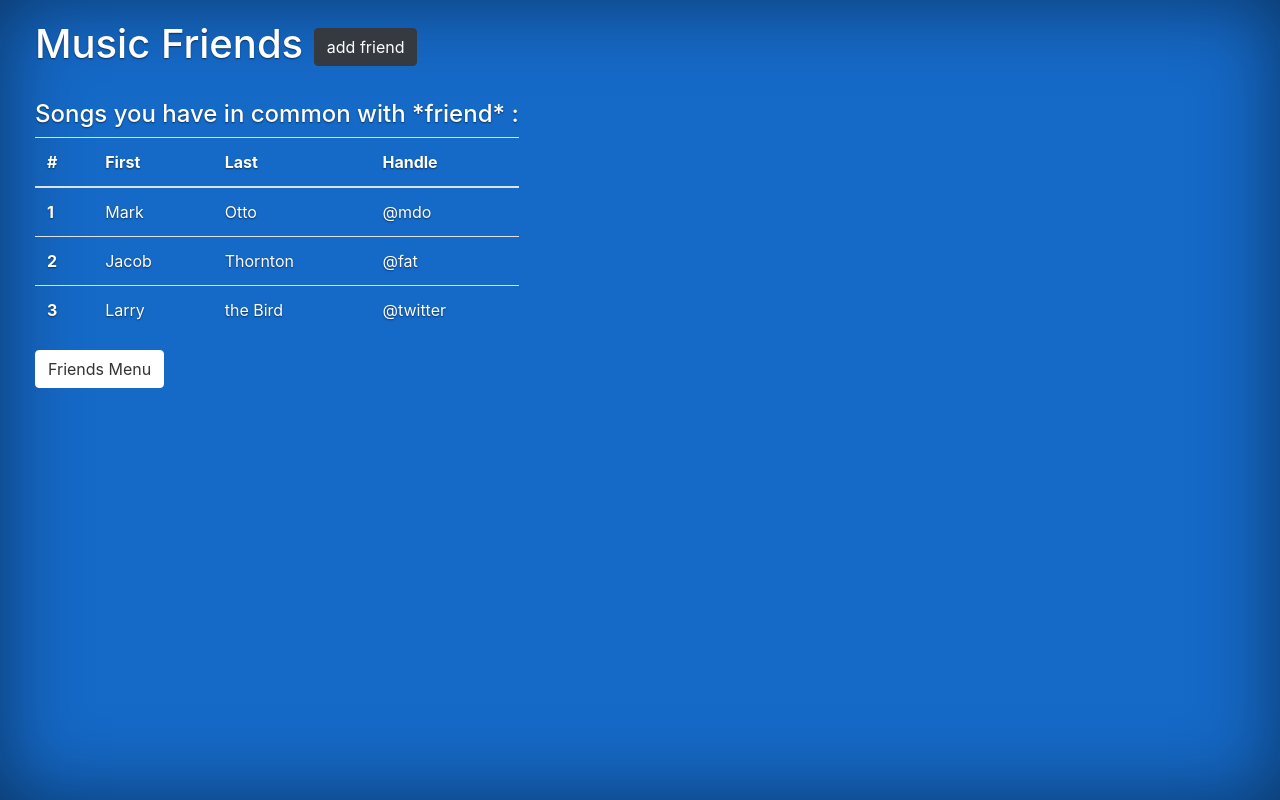
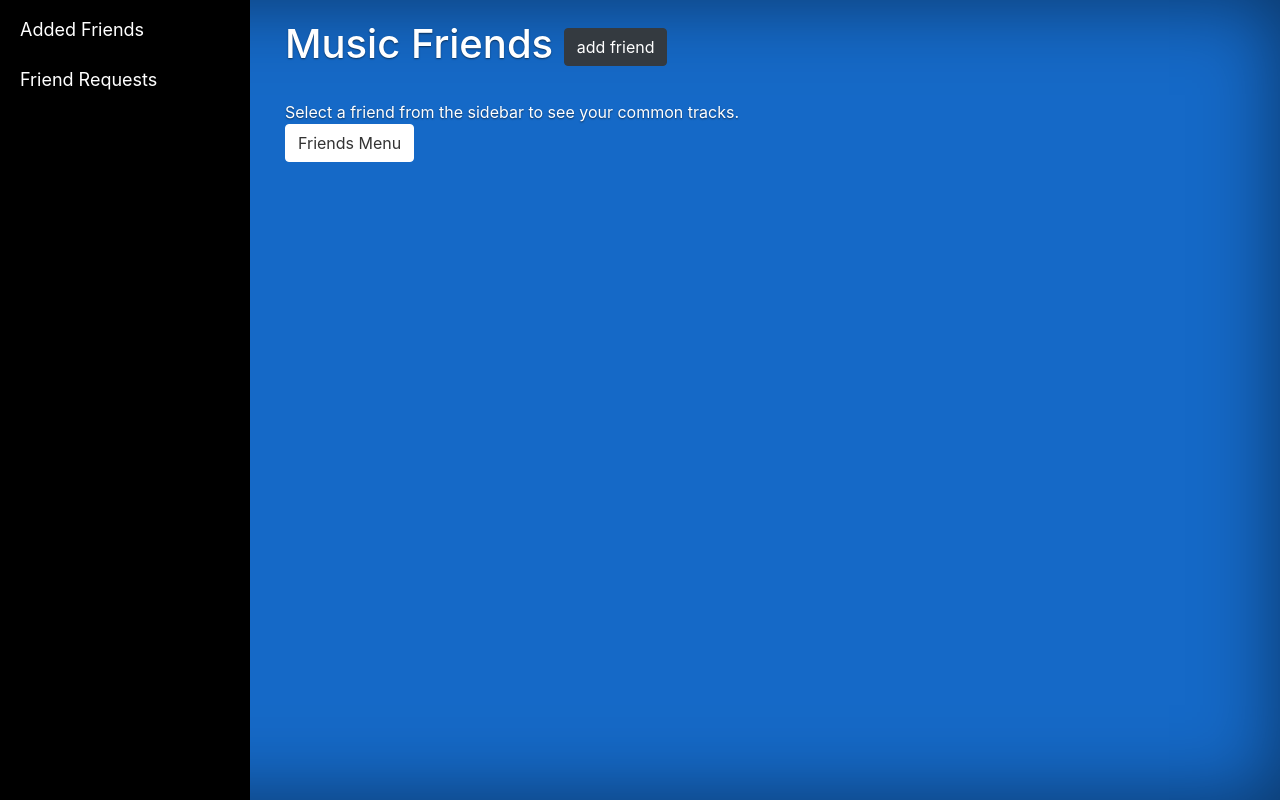
Before and after one commit to daniel-layton-wright/musicfriends, a Django app: template main/templates/main/index.html in a window 1280 px wide. Run offline with Django 3.2, Linux system fonts and the light colour scheme; the template is opened without the code that fills it: values that come from a table or form of the project are taken from there, others are empty; data comes from the database, SQL or seed files in the repository; some libraries are stand-ins or nearby versions.

Commit message:
major progress

```diff
--- a/main/templates/main/index.html
+++ b/main/templates/main/index.html
@@ -9,34 +9,32 @@
     <link rel="stylesheet" type="text/css" href="{% static 'main/main.css' %}">
 </head>
 <body>
-<div id="wrapper">
+<div id="wrapper" class="toggled">
     <!-- Sidebar -->
     <div id="sidebar-wrapper">
         <ul class="sidebar-nav">
             <li class="sidebar-brand">
              <section>
              Added Friends
-            {% if asdf %}
-            {% for friend in asdf %}
+            {% for friend in friends %}
             </section>
             </li>
             <li>
-                <a href="#">{{ friend.username }}</a>
+                <a href="#" class="friend" username="{{friend.username}}">{{ friend.username }}</a>
             </li>
+            {% endfor %}
 
             <li class="sidebar-brand">
             <section>
             Friend Requests
             </section>
             </li>
+
+            {% for friend in friends %}
             <li>
                 <a href="#">{{ friend.username }}</a>
             </li>
-
-
-
             {% endfor %}
-            {% endif %}
         </ul>
     </div>
     <!-- /#sidebar-wrapper -->
@@ -46,38 +44,10 @@
         <div class="container-fluid">
             <h1>Music Friends  <button type="button" class="btn btn-dark">add friend</button></h1>
             <br>
-            <h4>  Songs you have in common with *friend* :</h4>
+            <div id="common-tracks-container">
+                Select a friend from the sidebar to see your common tracks.
+            </div>
 
-            <table class="table">
-  <thead>
-    <tr>
-      <th scope="col">#</th>
-      <th scope="col">First</th>
-      <th scope="col">Last</th>
-      <th scope="col">Handle</th>
-    </tr>
-  </thead>
-  <tbody>
-    <tr>
-      <th scope="row">1</th>
-      <td>Mark</td>
-      <td>Otto</td>
-      <td>@mdo</td>
-    </tr>
-    <tr>
-      <th scope="row">2</th>
-      <td>Jacob</td>
-      <td>Thornton</td>
-      <td>@fat</td>
-    </tr>
-    <tr>
-      <th scope="row">3</th>
-      <td>Larry</td>
-      <td>the Bird</td>
-      <td>@twitter</td>
-    </tr>
-  </tbody>
-</table>
     <a href="#menu-toggle" class="btn btn-secondary" id="menu-toggle">Friends Menu</a>
         </div>
     </div>
@@ -85,20 +55,137 @@
 </div>
 
 
+{% verbatim %}
+<script id="common-tracks-template" type="text/x-handlebars-template">
+    <h4>{{ tracks.length }} tracks in common with {{ friend }}:</h4>
+
+    <table class="table">
+      <thead>
+        <tr>
+          <th scope="col"></th>
+          <th scope="col">Title</th>
+          <th scope="col">Artist</th>
+          <th scope="col">Album</th>
+        </tr>
+      </thead>
+      <tbody>
+        {{#each tracks}}
+        <tr>
+          <th scope="row"></th>
+          <td>{{track.name}}</td>
+          <td>{{track.artists.0.name}}</td>
+          <td>{{track.album.name}}</td>
+        </tr>
+        {{/each}}
+      </tbody>
+    </table>
+</script>
+{% endverbatim %}
 <!-- Bootstrap core JavaScript
 ================================================== -->
 <!-- Placed at the end of the document so the pages load faster -->
-<script src="https://code.jquery.com/jquery-3.3.1.slim.min.js" integrity="sha384-q8i/X+965DzO0rT7abK41JStQIAqVgRVzpbzo5smXKp4YfRvH+8abtTE1Pi6jizo" crossorigin="anonymous"></script>
+<script src="https://code.jquery.com/jquery-3.3.1.min.js" integrity="sha256-FgpCb/KJQlLNfOu91ta32o/NMZxltwRo8QtmkMRdAu8=" crossorigin="anonymous"></script>
 <script>window.jQuery || document.write('<script src="../../assets/js/vendor/jquery-slim.min.js"><\/script>')</script>
 <script src="../../assets/js/vendor/popper.min.js"></script>
 <script src="https://stackpath.bootstrapcdn.com/bootstrap/4.1.3/js/bootstrap.min.js" integrity="sha384-ChfqqxuZUCnJSK3+MXmPNIyE6ZbWh2IMqE241rYiqJxyMiZ6OW/JmZQ5stwEULTy" crossorigin="anonymous"></script>
+<script src="//cdnjs.cloudflare.com/ajax/libs/handlebars.js/2.0.0-alpha.1/handlebars.min.js"></script>
 
 <!-- Menu Toggle Script -->
 <script>
+var my_username = "{{ me.username }}"
+var access_tokens = {
+    "{{ me.username }}": "{{ me.spotify_access_token }}",
+{% for friend in friends %}
+    "{{friend.username}}": "{{ friend.spotify_access_token }}",
+{% endfor %}
+}
+
+var tracks = {}
+
+commonTracksTemplate = Handlebars.compile(document.getElementById('common-tracks-template').innerHTML)
+
 $("#menu-toggle").click(function(e) {
     e.preventDefault();
     $("#wrapper").toggleClass("toggled");
 });
+
+$(".friend").click(function(e) {
+    $('#common-tracks-container').html("Loading...")
+    friend = $(this).attr('username')
+    showCommonTracks(friend)
+});
+
+function showCommonTracks(username) {
+    getTrackItems(username, function() {
+        commonTracks = []
+
+        myTrackIds = new Set()
+        for (i = 0; i < tracks[my_username].length; i++) {
+            myTrackIds.add(tracks[my_username][i].track.id)
+        }
+
+        for (i = 0; i < tracks[username].length; i++) {
+            id = tracks[username][i].track.id
+            if (myTrackIds.has(id)) {
+                commonTracks.push(tracks[username][i])
+            }
+        }
+
+        document.getElementById('common-tracks-container').innerHTML = commonTracksTemplate({
+            friend: username,
+            tracks: commonTracks
+        })
+
+    })
+}
+
+function getTrackItems(username, callback) {
+    if (username in tracks) {
+        callback()
+    }
+
+    request_url = 'https://api.spotify.com/v1/me/tracks'
+    getTrackItemBatch(username, request_url, callback, [])
+}
+
+function getTrackItemBatch(username, url, doneCallback, items) {
+    $.ajax({
+        url: request_url,
+        headers: {
+            'Authorization': 'Bearer ' + access_tokens[username]
+        },
+        statusCode: {
+            200: function(response) {
+                items = items.concat(response.items)
+                request_url = response.next
+                if (request_url == null) {
+                    tracks[username] = items
+                    doneCallback(username, items)
+                } else {
+                    getTrackItemBatch(username, request_url, doneCallback, items)
+                }
+            },
+            401: function() {
+                refreshAccessToken(username, function() {getTrackItemBatch(username, url, doneCallback, items)})
+            }
+        }
+    });
+}
+
+function refreshAccessToken(username, callback) {
+    $.ajax({
+        url: '/refresh_token/' + username,
+        success: function(response) {
+            access_tokens[username] = response.access_token
+            callback()
+        }
+    })
+}
+
+$(document).ready(function() {
+    tracks[my_username] = getTrackItems(my_username, function(x, y) {})
+})
+
 </script>
 
 
--- a/main/urls.py
+++ b/main/urls.py
@@ -9,5 +9,6 @@ urlpatterns = [
     path('spotifycallback', views.spotifycallback),
     path('tracks', views.tracks),
     path('commontracks/<str:friend_username>', views.commontracks),
-    path('logout', views.logout)
+    path('logout', views.logout),
+    path('refresh_token/<str:username>', views.refresh_token)
 ]
```
Also changed, not shown: main/views.py (+114 -76 lines).
